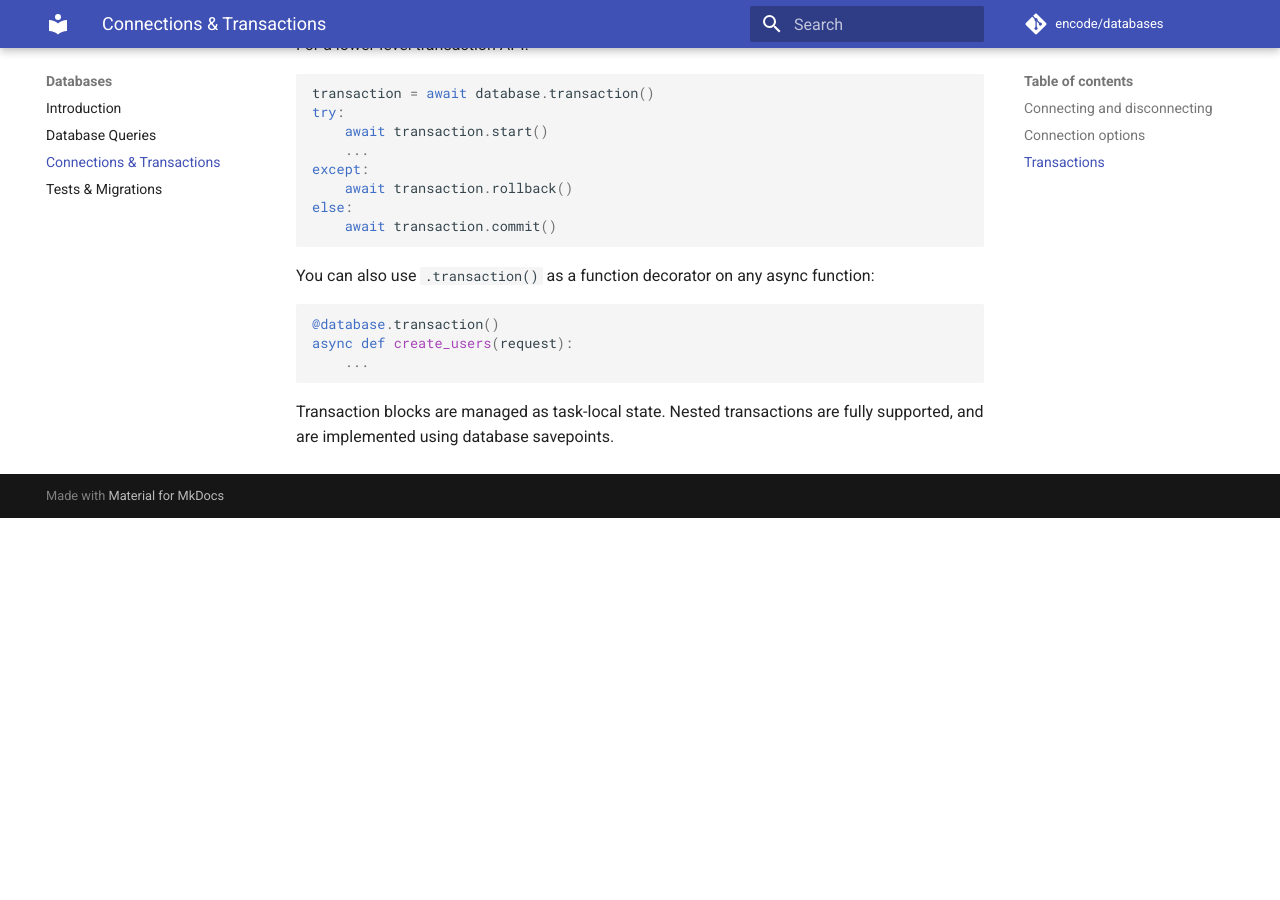
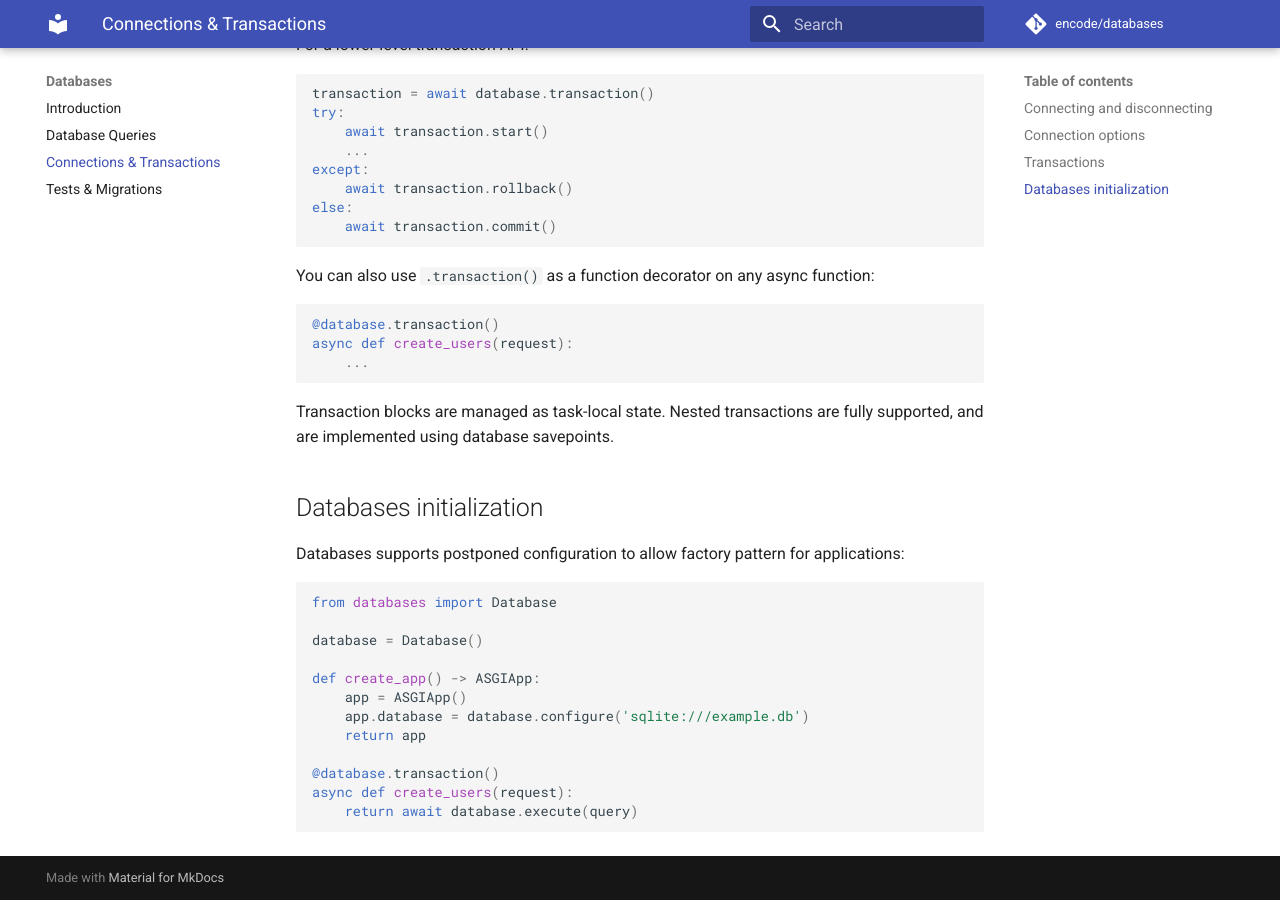
Before and after one commit to encode/databases, an MkDocs documentation site: the page built from docs/connections_and_transactions.md, in a window 1280 px wide and 900 px high, scrolled down 1439 px. Built offline with MkDocs 1.6.1 and Material for MkDocs 9.7.7, drawn with Linux system fonts in a browser that asks for light colours; comment, search, counter and statistics services are not loaded; before the commit the page ends 1957 px from its top, so only the background shows below that.

Commit message:
update docs

````diff
--- a/docs/connections_and_transactions.md
+++ b/docs/connections_and_transactions.md
@@ -90,4 +90,23 @@ async def create_users(request):
 Transaction blocks are managed as task-local state. Nested transactions
 are fully supported, and are implemented using database savepoints.
 
+## Databases initialization
+
+Databases supports postponed configuration to allow factory pattern for applications:
+
+```python
+from databases import Database
+
+database = Database()
+
+def create_app() -> ASGIApp:
+    app = ASGIApp()
+    app.database = database.configure('sqlite:///example.db')
+    return app
+
+@database.transaction()
+async def create_users(request):
+    return await database.execute(query)
+```
+
 [starlette]: https://github.com/encode/starlette
````
